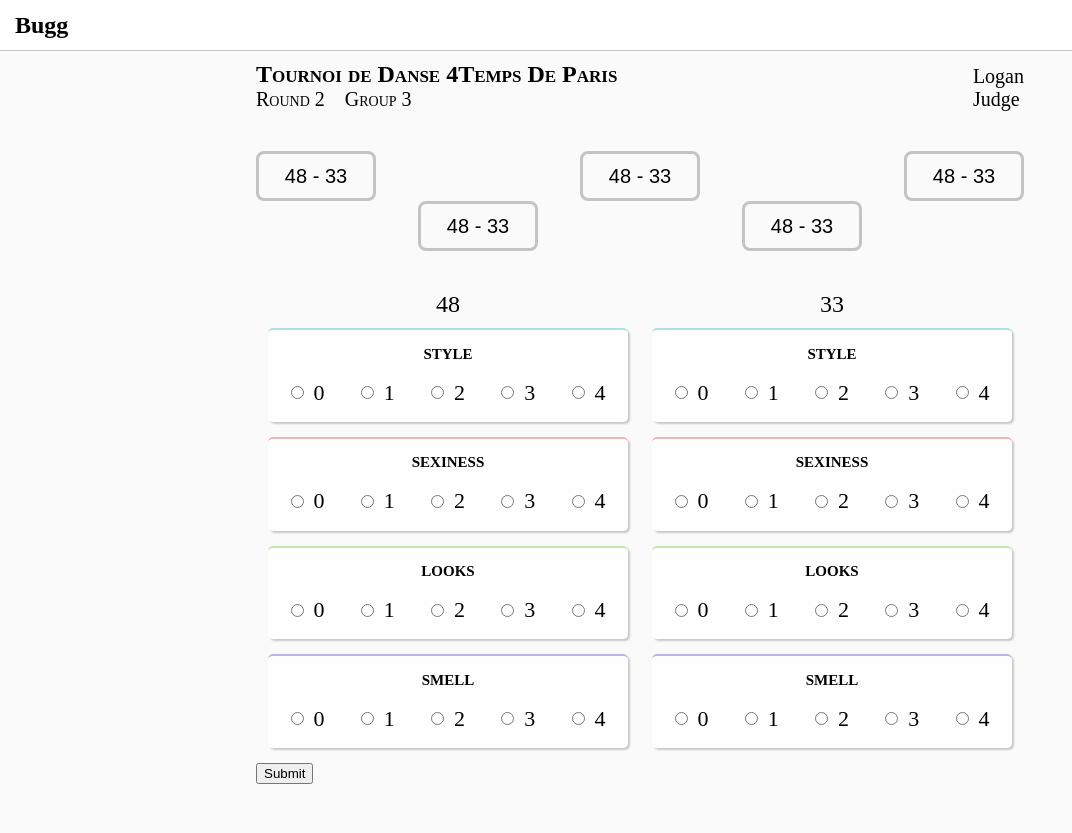
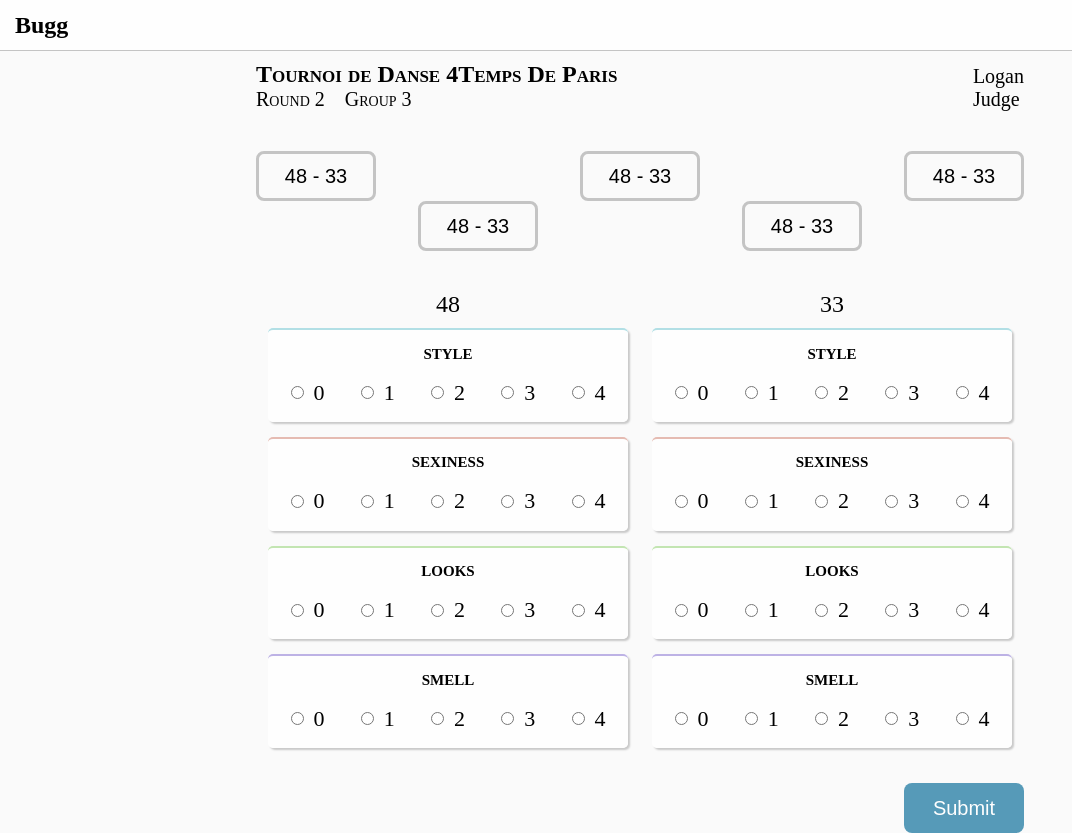
Before and after one commit to SimonKinds/bugg, a Next.js app in the folder client/: page / in a window 1280 px wide. Shown: the whole page, without its empty margins (0-1072 px from the left). Before the commit the page ends 800 px from the top, so only its background shows below. Built offline with nearby package versions, Linux system fonts and the light colour scheme.

Commit message:
Style submit button
Finished styling note taking page

```diff
--- a/client/pages/index.js
+++ b/client/pages/index.js
@@ -126,7 +126,9 @@ function IndexPage() {
                   />
                 </div>
               </div>
-              <button type="submit">Submit</button>
+              <button type="submit" className="note-taking-submit-button">
+                Submit
+              </button>
             </form>
           </div>
         </main>
--- a/client/pages/styles.css
+++ b/client/pages/styles.css
@@ -111,6 +111,7 @@ body {
 
 .note-taking-area {
   display: flex;
+  margin-bottom: 2rem;
 }
 
 .note-taking-column {
@@ -135,19 +136,19 @@ body {
 }
 
 .note-taking-column-item--blue {
-  border-top: 0.2rem solid #B2DFE5;
+  border-top: 0.2rem solid #b2dfe5;
 }
 
 .note-taking-column-item--red {
-  border-top: 0.2rem solid #E5BBB2;
+  border-top: 0.2rem solid #e5bbb2;
 }
 
 .note-taking-column-item--green {
-  border-top: 0.2rem solid #C3E5B2;
+  border-top: 0.2rem solid #c3e5b2;
 }
 
 .note-taking-column-item--purple {
-  border-top: 0.2rem solid #BDB2E5;
+  border-top: 0.2rem solid #bdb2e5;
 }
 
 .note-taking-column-item-header {
@@ -180,3 +181,28 @@ body {
   margin: 0;
   margin-right: 1rem;
 }
+
+.note-taking-submit-button {
+  float: right;
+
+  height: 5rem;
+  width: 12rem;
+  margin: 0;
+
+  outline: none;
+
+  border: none;
+  border-radius: 0.8rem;
+
+  text-decoration: none;
+  background: #569ab8;
+  color: #fefefe;
+  font-family: sans-serif;
+  font-size: 2rem;
+  cursor: pointer;
+  text-align: center;
+}
+
+.note-taking-submit-button:active {
+  transform: scale(0.99);
+}
```
